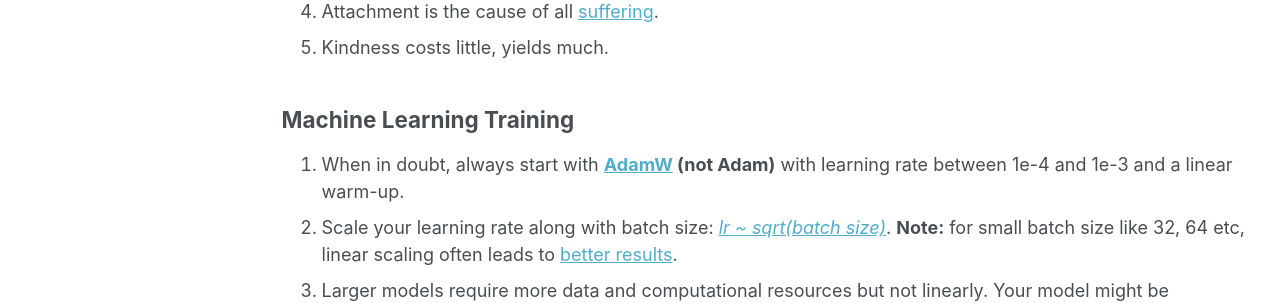
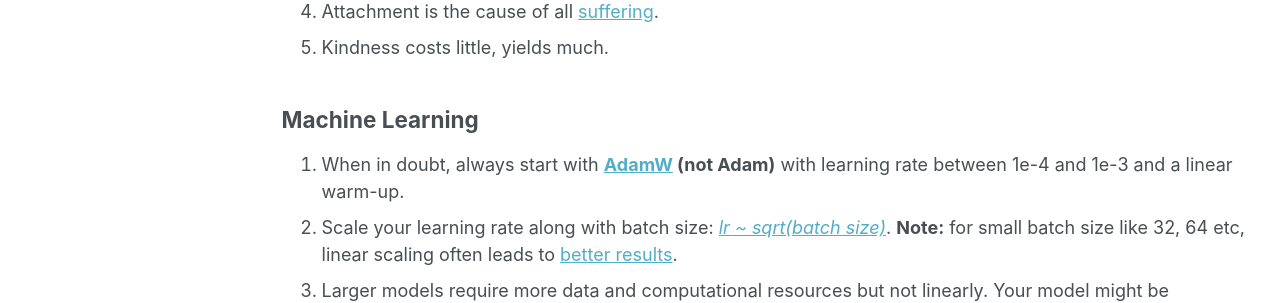
Before and after one commit to Neehan/neehan.github.io, a Jekyll site: the page built from _pages/lessons.md, in a window 1280 px wide and 1244 px high. Shown: the part 697-1000 px from the top of the window. Built offline with Jekyll 4.4.1, drawn with Linux system fonts in a browser that asks for light colours; some web fonts are replaced.

Commit message:
Update lessons.md

```diff
--- a/_pages/lessons.md
+++ b/_pages/lessons.md
@@ -22,7 +22,7 @@ Here is a running list of lessons that I have learned over the years from making
 4. Attachment is the cause of all [suffering](https://en.wikipedia.org/wiki/Four_Noble_Truths).
 5. Kindness costs little, yields much.
 
-## Machine Learning Training
+## Machine Learning
 1. When in doubt, always start with **[AdamW](https://docs.pytorch.org/docs/stable/generated/torch.optim.AdamW.html) (not Adam)** with learning rate between 1e-4 and 1e-3 and a linear warm-up.
 2. Scale your learning rate along with batch size: [_lr ~ sqrt(batch size)_](https://arxiv.org/pdf/1705.08741). **Note:** for small batch size like 32, 64 etc, linear scaling often leads to [better results](https://arxiv.org/pdf/1404.5997).
 3. Larger models require more data and computational resources but not linearly. Your model might be [undertrained](https://arxiv.org/pdf/2001.08361) for its size.
```
